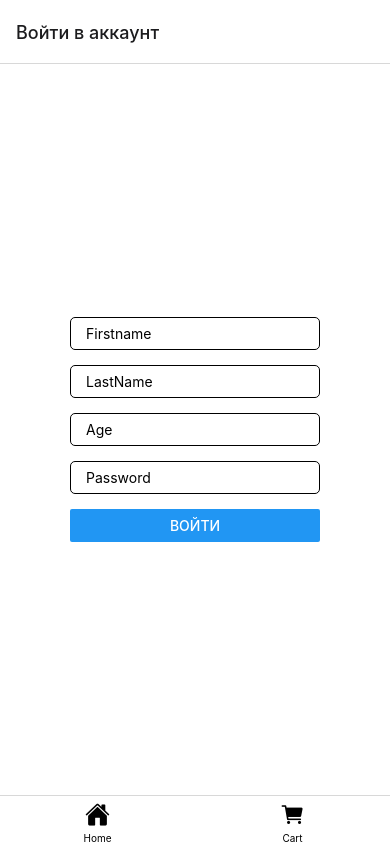
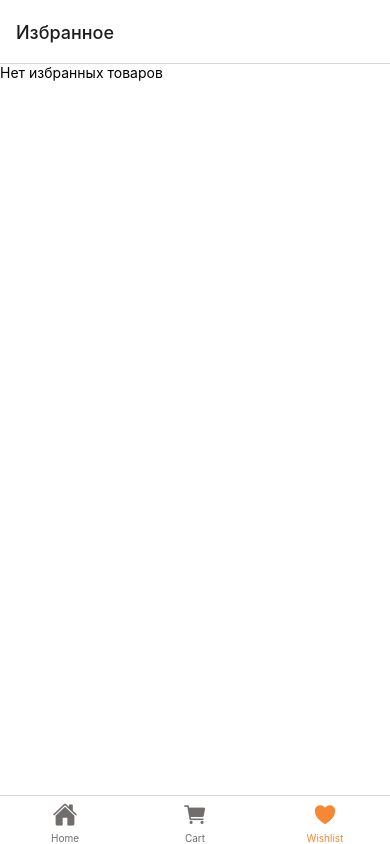
Before and after one commit to BaktybekovBekzat/fake-store, a React Native app: screen /Wishlist in a window 390 px wide. Built offline with nearby package versions, Linux system fonts and the light colour scheme.

Commit message:
added wishlist screen

```diff
--- a/src/components/Pagination/index.js
+++ b/src/components/Pagination/index.js
@@ -29,7 +29,7 @@ const Pagination = ({ setCurrentPage, productsCount }) => {
                     setCurrentPage((prev) => (prev !== 1 ? prev - 1 : prev))
                 }
             >
-                <PaginationBtn>Prev</PaginationBtn>
+                <PaginationBtn>Пред</PaginationBtn>
             </TouchableOpacity>
             <TouchableOpacity
                 onPress={() =>
@@ -38,7 +38,7 @@ const Pagination = ({ setCurrentPage, productsCount }) => {
                     )
                 }
             >
-                <PaginationBtn>Next</PaginationBtn>
+                <PaginationBtn>След</PaginationBtn>
             </TouchableOpacity>
         </View>
     );
--- a/src/components/ProductItem/index.js
+++ b/src/components/ProductItem/index.js
@@ -1,7 +1,9 @@
 import { useNavigation } from "@react-navigation/native";
-import React from "react";
+import { observer } from "mobx-react";
+import React, { useMemo, useState } from "react";
 import { TouchableOpacity, View } from "react-native";
 import styled from "styled-components/native";
+import wishlist from "../../store/wishlist";
 
 const StyledProductItem = styled.View`
     display: flex;
@@ -41,8 +43,15 @@ const StyledHeartIcon = styled.Image`
     height: 24px;
 `;
 
-export default function ProductItem({ data }) {
+const ProductItem = observer(({ data }) => {
     const navigation = useNavigation();
+    const [isInWishlist, setisInWishlist] = useState(false);
+
+    useMemo(() => {
+        setisInWishlist(
+            wishlist.products.some((product) => product.id === data.id)
+        );
+    }, [wishlist.products]);
 
     return (
         <StyledProductItem
@@ -51,15 +60,41 @@ export default function ProductItem({ data }) {
                 shadowOffest: { width: 0, height: 0 },
                 shadowOpacity: 0.1,
                 shadowRadius: 12,
-            }}>
-            <StyledImage source={{ uri: data.thumbnail }} resizeMode="contain" />
-            <View style={{ paddingBottom: 10, paddingLeft: 12, paddingRight: 12 }}>
-                <TouchableOpacity onPress={() => navigation.navigate("Product", { _id: data.id })}>
+            }}
+        >
+            <StyledImage
+                source={{ uri: data.thumbnail }}
+                resizeMode="contain"
+            />
+            <View
+                style={{ paddingBottom: 10, paddingLeft: 12, paddingRight: 12 }}
+            >
+                <TouchableOpacity
+                    onPress={() =>
+                        navigation.navigate("Product", { _id: data.id })
+                    }
+                >
                     <StyledTitle>{data.title}</StyledTitle>
                 </TouchableOpacity>
                 <StyledPrice>${data.price}</StyledPrice>
             </View>
-            <StyledHeartIcon source={{ uri: require("../../assets/images/heart.png") }} />
+            <TouchableOpacity
+                onPress={() =>
+                    !isInWishlist
+                        ? wishlist.addProduct(data)
+                        : wishlist.removeProduct(data.id)
+                }
+            >
+                <StyledHeartIcon
+                    source={{
+                        uri: !isInWishlist
+                            ? require("../../assets/images/heart.png")
+                            : require("../../assets/images/heart-active.png"),
+                    }}
+                />
+            </TouchableOpacity>
         </StyledProductItem>
     );
-}
+});
+
+export default ProductItem;
--- a/src/navigation.js
+++ b/src/navigation.js
@@ -1,6 +1,12 @@
 import React, { useEffect } from "react";
 import { createBottomTabNavigator } from "@react-navigation/bottom-tabs";
-import { HomeScreen, ProductScreen, CartScreen, LoginScreen } from "./screens";
+import {
+    HomeScreen,
+    ProductScreen,
+    CartScreen,
+    LoginScreen,
+    WishlistScreen,
+} from "./screens";
 import Ionicons from "@expo/vector-icons/Ionicons";
 import AsyncStorage from "@react-native-async-storage/async-storage";
 import { useNavigation } from "@react-navigation/native";
@@ -35,17 +41,23 @@ const Navigation = () => {
                         case "Cart":
                             iconName = "cart";
                             break;
+                        case "Wishlist":
+                            iconName = "heart";
+                            break;
                         default:
                             break;
                     }
 
-                    return <Ionicons name={iconName} size={size} color={color} />;
+                    return (
+                        <Ionicons name={iconName} size={size} color={color} />
+                    );
                 },
                 tabBarActiveTintColor: "#f58735",
-                tabBarInactiveTintColor: "#000",
+                tabBarInactiveTintColor: "#726d6d",
             })}
             sceneContainerStyle={{ backgroundColor: "#fff" }}
-            initialRouteName="Login">
+            initialRouteName="Login"
+        >
             <Tab.Screen
                 name="Home"
                 component={HomeScreen}
@@ -59,7 +71,16 @@ const Navigation = () => {
                     tabBarButton: (props) => null,
                 }}
             />
-            <Tab.Screen name="Cart" component={CartScreen} options={{ headerTitle: "Корзина" }} />
+            <Tab.Screen
+                name="Cart"
+                component={CartScreen}
+                options={{ headerTitle: "Корзина" }}
+            />
+            <Tab.Screen
+                name="Wishlist"
+                component={WishlistScreen}
+                options={{ headerTitle: "Избранное" }}
+            />
             <Tab.Screen
                 name="Login"
                 component={LoginScreen}
--- a/src/screens/ProductScreen/index.js
+++ b/src/screens/ProductScreen/index.js
@@ -1,6 +1,13 @@
 import { observer } from "mobx-react";
-import React, { useMemo } from "react";
-import { SafeAreaView, ActivityIndicator, View, Image, Button, Alert } from "react-native";
+import React, { useEffect } from "react";
+import {
+    SafeAreaView,
+    ActivityIndicator,
+    View,
+    Image,
+    Button,
+    Alert,
+} from "react-native";
 import product from "../../store/product";
 import styled from "styled-components/native";
 import cart from "../../store/cart";
@@ -41,7 +48,7 @@ const StyledCategory = styled.Text`
 const ProductScreen = observer(({ navigation, route }) => {
     const { _id } = route.params;
 
-    useMemo(() => {
+    useEffect(() => {
         if (_id) {
             product.getOne(_id);
         }
--- /dev/null
+++ b/src/screens/WishlistScreen/index.js
@@ -0,0 +1,41 @@
+import React from "react";
+import { SafeAreaView, ScrollView, Text } from "react-native";
+import wishlist from "../../store/wishlist";
+import styled from "styled-components/native";
+import { ProductItem } from "../../components";
+import { observer } from "mobx-react";
+
+const StyledProductsList = styled.View`
+    display: grid !important;
+    grid-template-columns: 160px 160px;
+    justify-content: center;
+    gap: 10px;
+    padding: 10px 15px;
+`;
+
+const WishlistScreen = observer(({ navigation }) => {
+    return (
+        <SafeAreaView style={{ flex: 1 }}>
+            <ScrollView style={{ paddingBottom: 30 }}>
+                {wishlist.products.length > 0 ? (
+                    <>
+                        <StyledProductsList>
+                            {wishlist.products.map((product) => {
+                                return (
+                                    <ProductItem
+                                        data={product}
+                                        key={product.id}
+                                    />
+                                );
+                            })}
+                        </StyledProductsList>
+                    </>
+                ) : (
+                    <Text>Нет избранных товаров</Text>
+                )}
+            </ScrollView>
+        </SafeAreaView>
+    );
+});
+
+export default WishlistScreen;
--- a/src/screens/index.js
+++ b/src/screens/index.js
@@ -2,3 +2,4 @@ export { default as HomeScreen } from "./HomeScreen";
 export { default as ProductScreen } from "./ProductScreen";
 export { default as CartScreen } from "./CartScreen";
 export { default as LoginScreen } from "./LoginScreen";
+export { default as WishlistScreen } from "./WishlistScreen";
--- /dev/null
+++ b/src/store/wishlist.js
@@ -0,0 +1,25 @@
+import { makeAutoObservable } from "mobx";
+
+class Wishlist {
+    products = [];
+
+    constructor() {
+        makeAutoObservable(this);
+    }
+
+    getAll() {
+        return this.products;
+    }
+
+    addProduct(product) {
+        this.products = [...this.products, product];
+    }
+
+    removeProduct(id) {
+        this.products = [
+            ...this.products.filter((product) => product.id !== id),
+        ];
+    }
+}
+
+export default new Wishlist();
```
Also changed, not shown: src/assets/images/heart-active.png (added).
